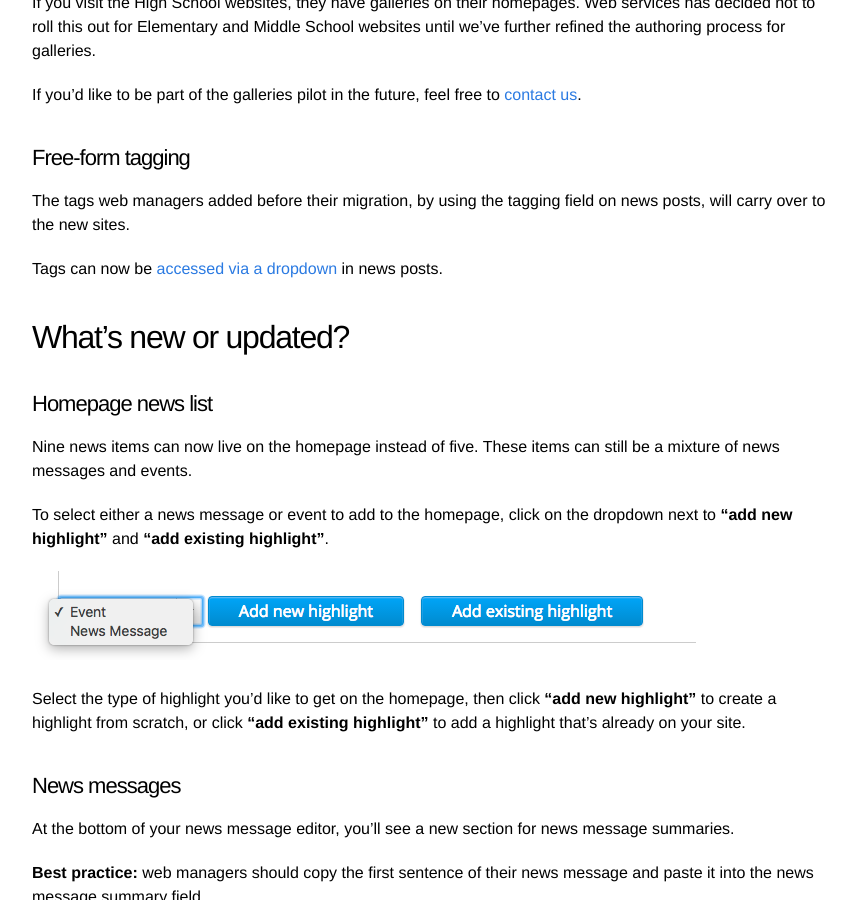
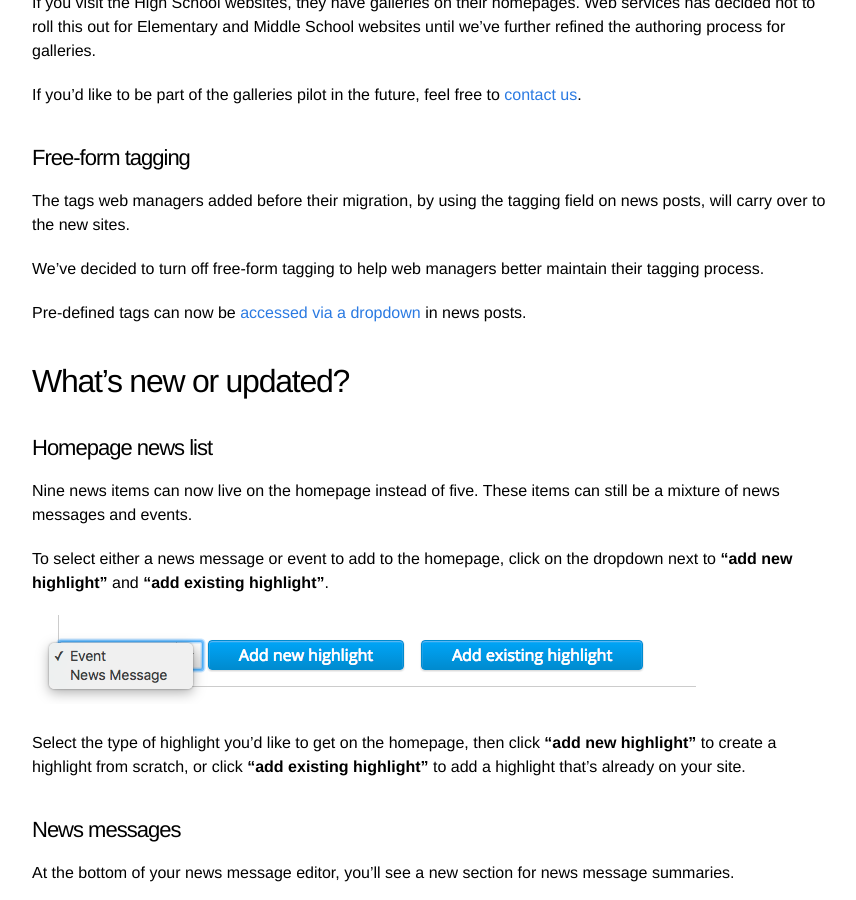
Before and after one commit to HCPSS/schoolsites-help, a Jekyll site: the page built from new-es-ms-functions.md, in a window 1280 px wide and 900 px high, scrolled down 767 px. Shown: the whole window, without its empty margins (208-1064 px from the left). Built offline with Jekyll 4.4.1, drawn with Linux system fonts in a browser that asks for light colours; nearby versions of some CDN libraries.

Commit message:
additional information about tagging

```diff
--- a/new-es-ms-functions.md
+++ b/new-es-ms-functions.md
@@ -29,7 +29,9 @@ If you'd like to be part of the galleries pilot in the future, feel free to <a h
 
 The tags web managers added before their migration, by using the tagging field on news posts, will carry over to the new sites.
 
-Tags can now be <a href="#tags">accessed via a dropdown</a> in news posts.
+We've decided to turn off free-form tagging to help web managers better maintain their tagging process.
+
+Pre-defined tags can now be <a href="#tags">accessed via a dropdown</a> in news posts.
 
 ## What's new or updated?
 
```
